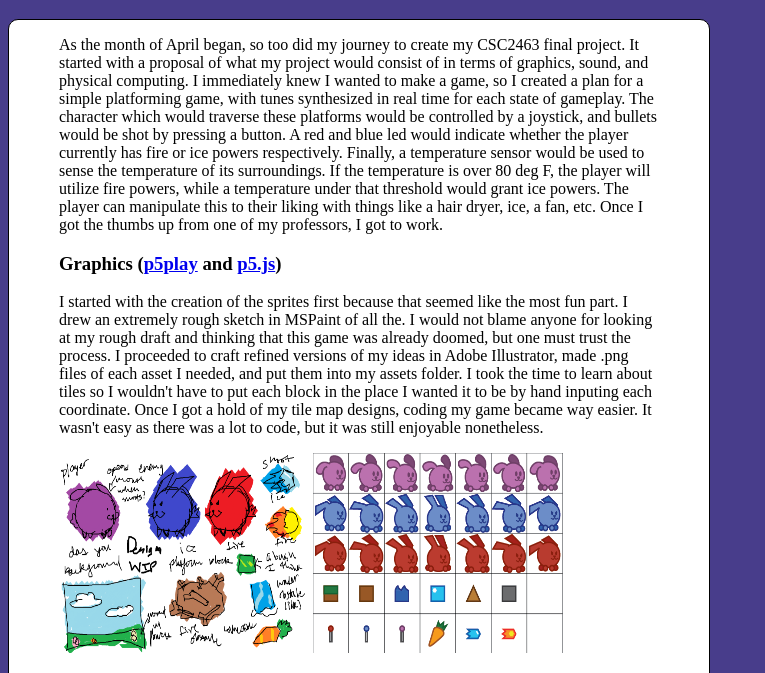
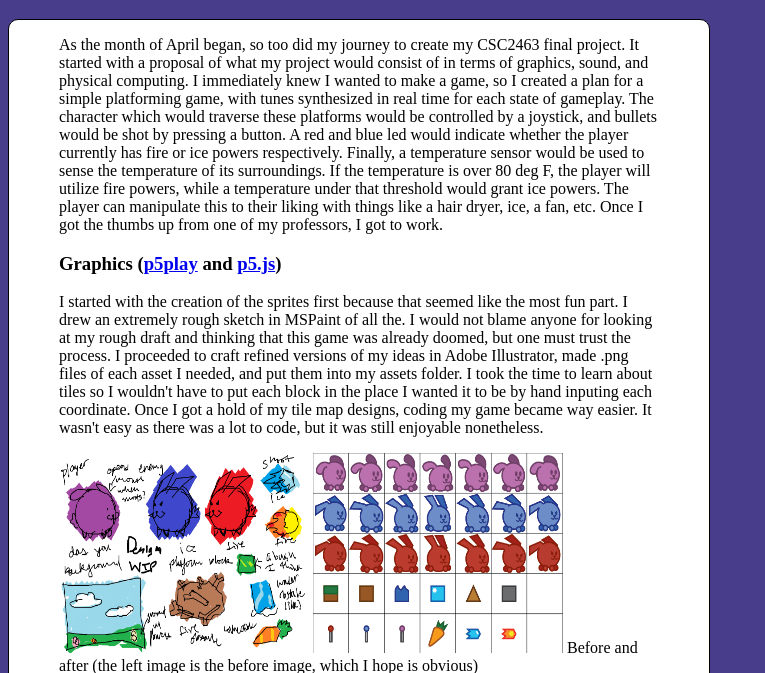
Before and after one commit to hschuler13/hschuler13.github.io, a plain HTML site: page index.html in a window 1280 px wide. Shown: the part 61-734 px from the top of the page, without its empty margins (0-765 px from the left). Drawn offline with Linux system fonts and the light colour scheme.

Commit message:
added caption

```diff
--- a/index.html
+++ b/index.html
@@ -27,7 +27,7 @@
         </p>
         <img src="finalProjIdeaSheet.png" alt="a sketch of various game sprites" style="width:250px;height:200px;">
         <img src="finalSprites.png" alt="final version of the game sprites" style="width:250px;height:200px;">
-
+        <caption>Before and after (the left image is the before image, which I hope is obvious)</caption>
         <h3>Sound (<a href="https://tonejs.github.io/">tone.js</a>)</h3>
         <p>Admittedly, this part of the project is relatively simple. I started playing notes in an <a href="https://www.onlinepianist.com/virtual-piano">online piano simulator</a> until I found some
             tunes that were suitable for each of my four game states. I wrote down the sequence of notes for each song, made them into sequences
```
